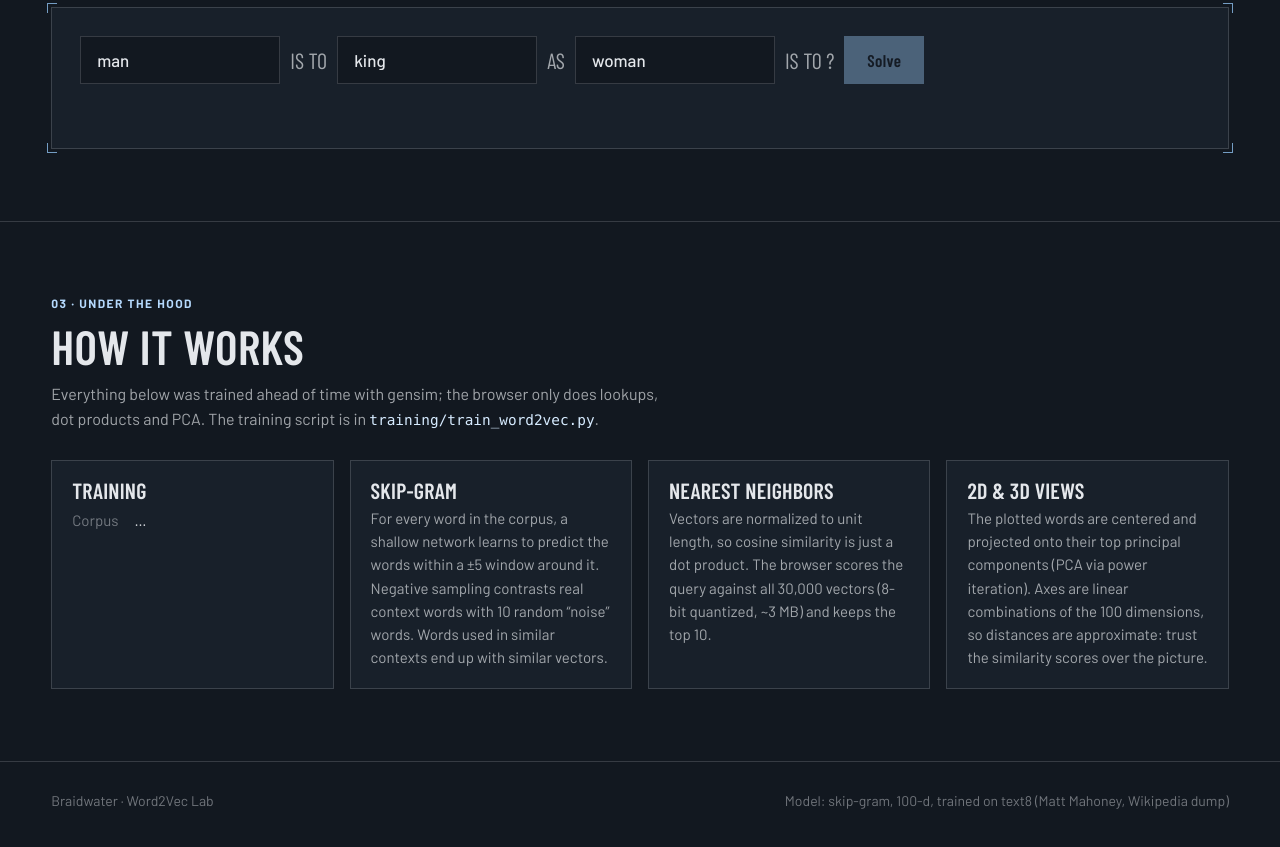
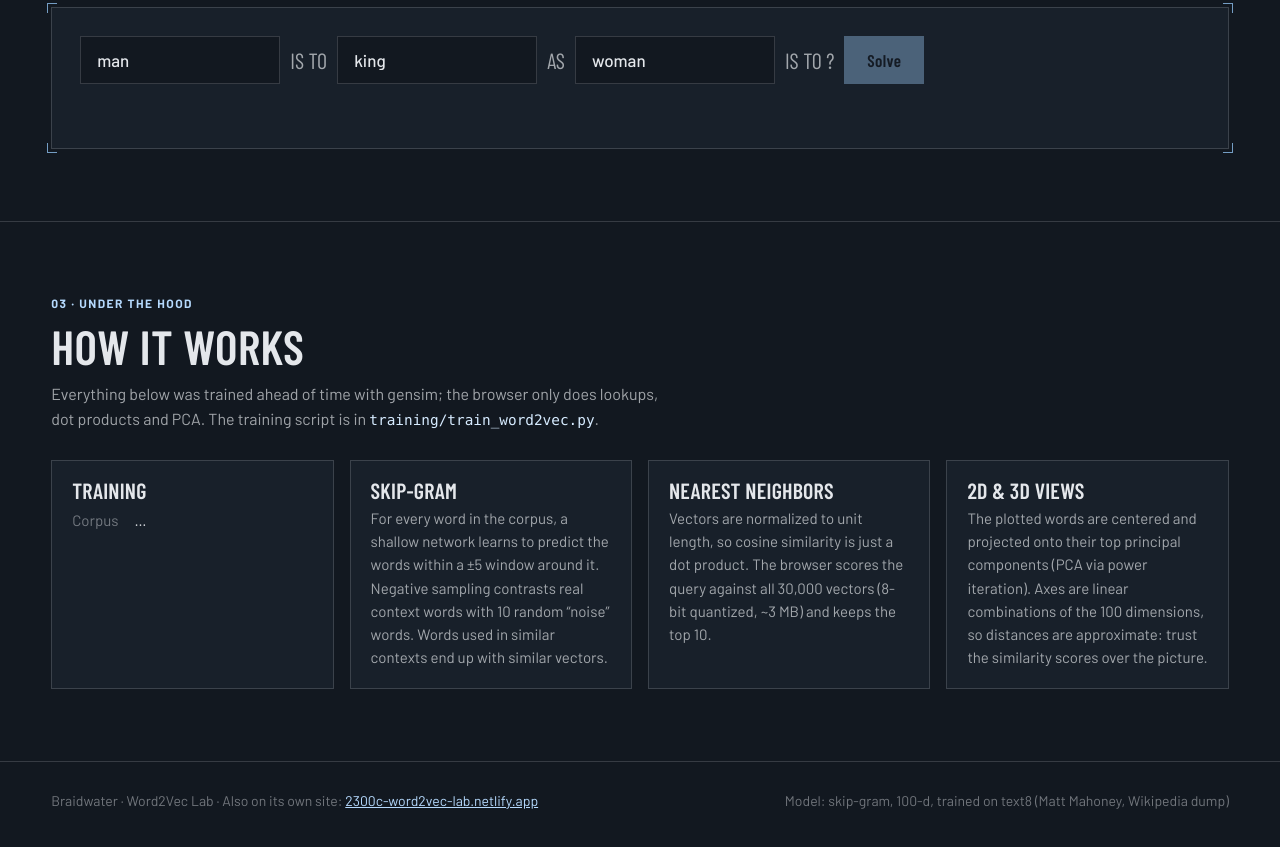
Before and after one commit to powermath801722/2300cNLP, a plain HTML site: page word2vec/index.html in a window 1280 px wide. Shown: the part 1920-2767 px from the top of the page. Drawn offline with nearby package versions, Linux system fonts and the light colour scheme; no server answers.

Commit message:
Standalone Word2Vec site: cross-link with main site, skip unneeded deploys
- Main site Word2Vec page and landing footer link to 2300c-word2vec-lab
- Standalone build rewrites NLP Lab/Home/footer links to the main site
- netlify.toml ignore rules: each site deploys only when its files change
- README: live URLs, cross-linking and deploy-skip notes

Co-Authored-By: Claude Opus 5.5 <noreply@anthropic.com>
Claude-Session: https://claude.ai/code/session_01GmFaam6pN7yzhPJ1vrNfMQ

```diff
--- a/word2vec/index.html
+++ b/word2vec/index.html
@@ -247,7 +247,7 @@ footer .wrap{display:flex;flex-wrap:wrap;justify-content:space-between;gap:12px}
 </section>
 </main>
 
-<footer><div class="wrap"><span>Braidwater · Word2Vec Lab</span><span>Model: skip-gram, 100-d, trained on text8 (Matt Mahoney, Wikipedia dump)</span></div></footer>
+<footer><div class="wrap"><span>Braidwater · Word2Vec Lab · <span id="xsite">Also on its own site: <a href="https://2300c-word2vec-lab.netlify.app/">2300c-word2vec-lab.netlify.app</a></span></span><span>Model: skip-gram, 100-d, trained on text8 (Matt Mahoney, Wikipedia dump)</span></div></footer>
 
 <script src="/assets/vendor/plotly-2.35.2.min.js" defer></script>
 <script src="/word2vec/app.js" defer></script>
```
Also changed, not shown: index.html (+1 -1 lines), 4 other files.
